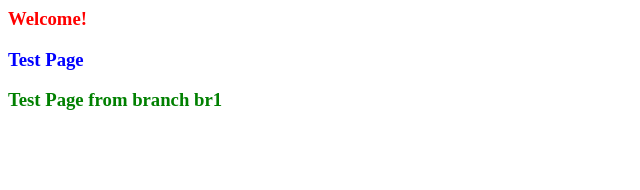
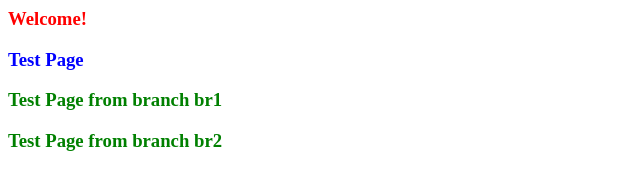
Before and after one commit to harika-devops/mydevops, a plain HTML site: page index.html in a window 1280 px wide. Shown: the whole page, without its empty margins (0-640 px from the left). Drawn offline with Linux system fonts and the light colour scheme.

Commit message:
branch2 commit 2

```diff
--- a/index.html
+++ b/index.html
@@ -11,6 +11,7 @@
 
 
 <h3 style ="color:green">Test Page from branch br1</h3>
+<h3 style ="color:green">Test Page from branch br2</h3>
 
 </body>
 </html>
```
Also changed, not shown: web2.html (+1 -1 lines).
